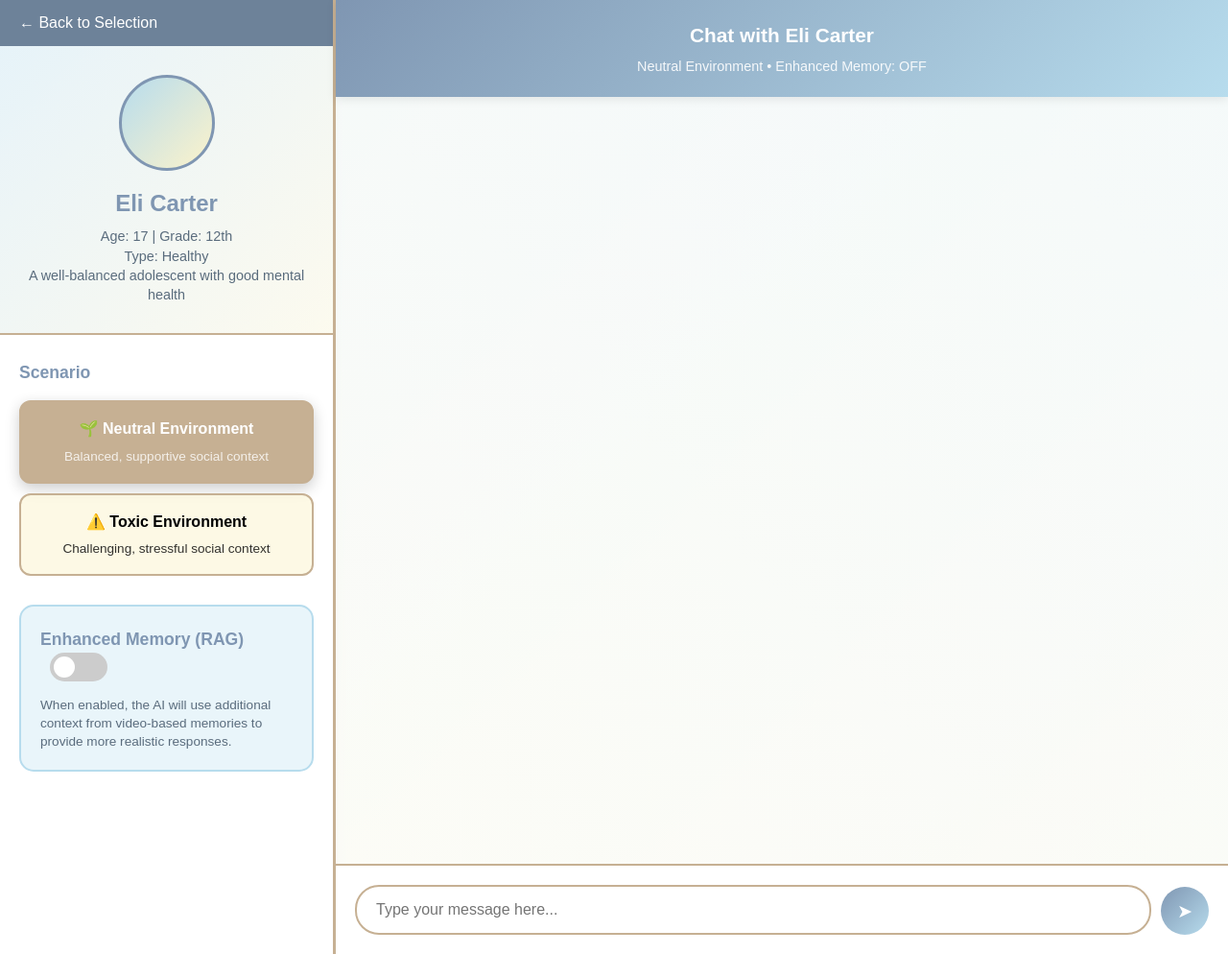
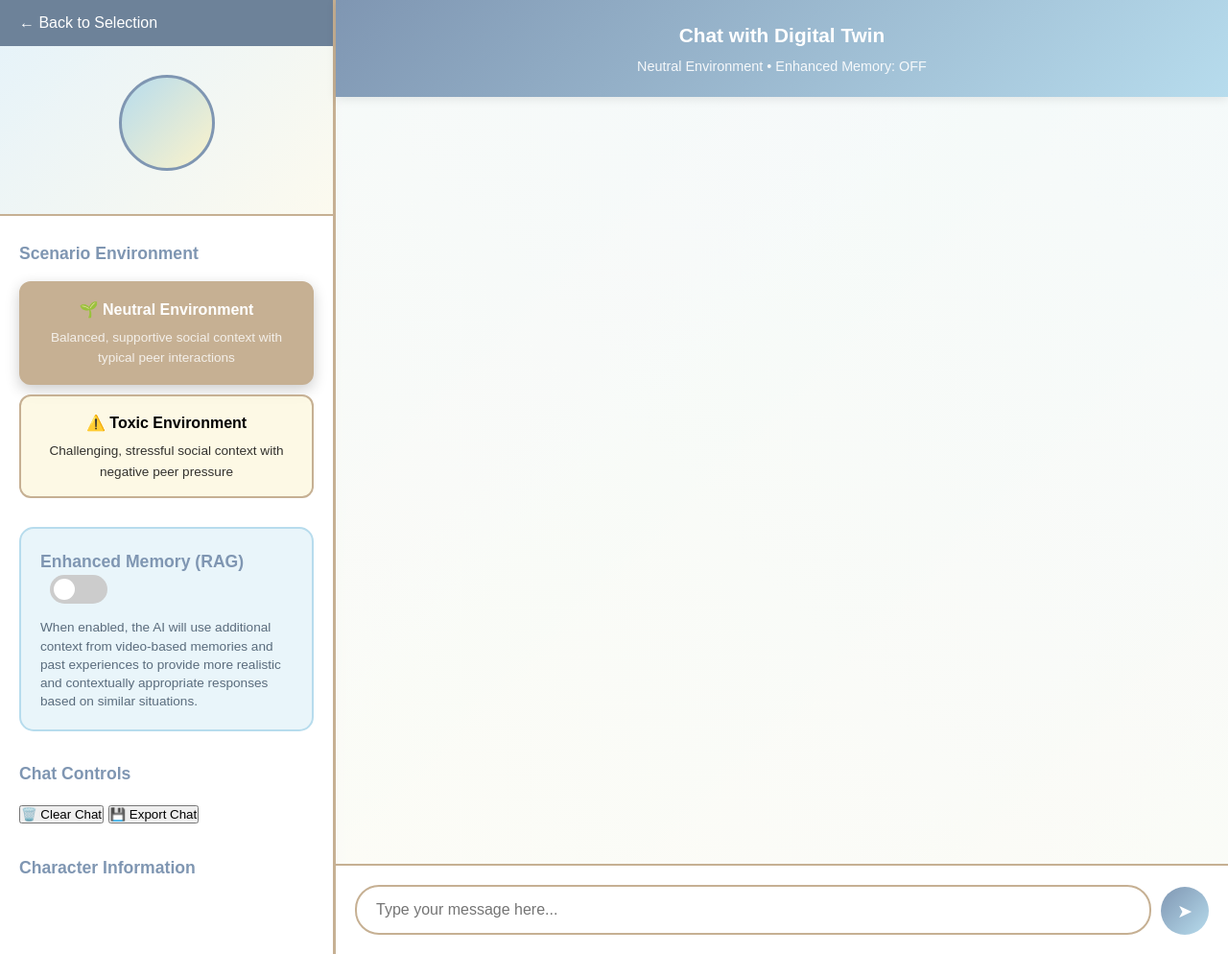
Before and after one commit to Adaptivedesign-AI/rag-chat-adolescents, a Flask app: template templates/chat.html in a window 1280 px wide. Shown: the whole page at 96% size. Run offline with Flask 3, Linux system fonts and the light colour scheme; the template is opened without the code that fills it, so the values that code supplies are empty.

Commit message:
Update chat.html

```diff
--- a/templates/chat.html
+++ b/templates/chat.html
@@ -14,26 +14,28 @@
         </button>
 
         <div class="twin-profile">
-            <div class="profile-avatar" id="profileAvatar"></div>
-            <div class="profile-name" id="profileName">Eli Carter</div>
+            <div class="profile-avatar" id="profileAvatar">
+                <!-- Avatar will be populated by JavaScript -->
+            </div>
+            <div class="profile-name" id="profileName">
+                <!-- Name will be populated by JavaScript -->
+            </div>
             <div class="profile-details" id="profileDetails">
-                Age: 17 | Grade: 12th<br>
-                Type: Healthy<br>
-                A well-balanced adolescent with good mental health
+                <!-- Details will be populated by JavaScript -->
             </div>
         </div>
 
         <div class="controls-section">
             <div class="control-group">
-                <label class="control-label">Scenario</label>
+                <label class="control-label">Scenario Environment</label>
                 <div class="scenario-options">
                     <div class="scenario-option active" data-scenario="neutral">
                         <div class="scenario-title">🌱 Neutral Environment</div>
-                        <div class="scenario-description">Balanced, supportive social context</div>
+                        <div class="scenario-description">Balanced, supportive social context with typical peer interactions</div>
                     </div>
                     <div class="scenario-option" data-scenario="toxic">
                         <div class="scenario-title">⚠️ Toxic Environment</div>
-                        <div class="scenario-description">Challenging, stressful social context</div>
+                        <div class="scenario-description">Challenging, stressful social context with negative peer pressure</div>
                     </div>
                 </div>
             </div>
@@ -48,7 +50,28 @@
                         </label>
                     </label>
                     <div class="rag-description">
-                        When enabled, the AI will use additional context from video-based memories to provide more realistic responses.
+                        When enabled, the AI will use additional context from video-based memories and past experiences to provide more realistic and contextually appropriate responses based on similar situations.
+                    </div>
+                </div>
+            </div>
+
+            <div class="control-group">
+                <label class="control-label">Chat Controls</label>
+                <div class="chat-controls">
+                    <button class="control-button" onclick="clearChat()" title="Clear chat history">
+                        🗑️ Clear Chat
+                    </button>
+                    <button class="control-button" onclick="exportChatHistory()" title="Export chat history">
+                        💾 Export Chat
+                    </button>
+                </div>
+            </div>
+
+            <div class="control-group">
+                <label class="control-label">Character Information</label>
+                <div class="character-info">
+                    <div id="characterStats">
+                        <!-- Character stats will be populated by JavaScript -->
                     </div>
                 </div>
             </div>
@@ -57,7 +80,7 @@
 
     <div class="chat-container">
         <div class="chat-header">
-            <div class="chat-title" id="chatTitle">Chat with Eli Carter</div>
+            <div class="chat-title" id="chatTitle">Chat with Digital Twin</div>
             <div class="chat-subtitle" id="chatSubtitle">Neutral Environment • Enhanced Memory: OFF</div>
         </div>
 
@@ -66,7 +89,7 @@
         </div>
 
         <div class="typing-indicator" id="typingIndicator">
-            Eli Carter is typing...
+            Digital Twin is typing...
         </div>
 
         <div class="chat-input-container">
```
